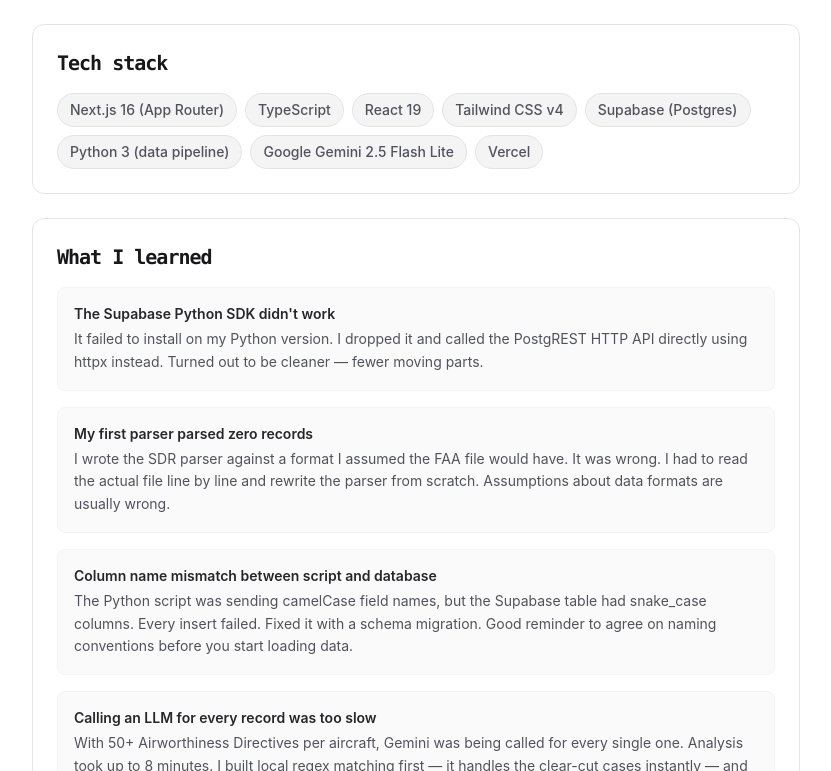
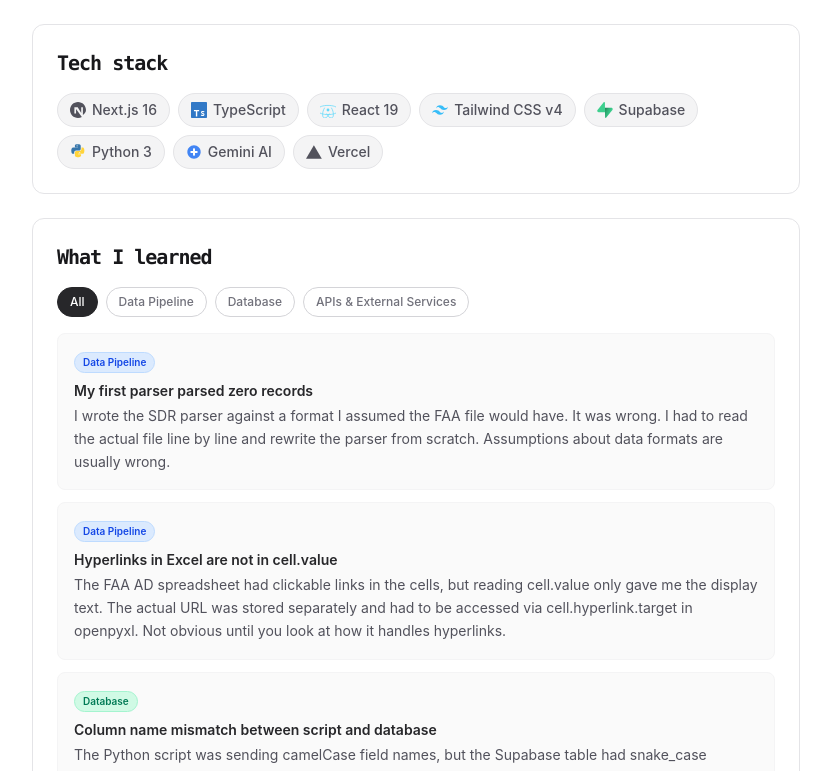
Before and after one commit to sabbasov/sabbasov.com, a Next.js app: page /aeroguard in a window 1280 px wide. Shown: the part 1249-2020 px from the top of the page, without its empty margins (224-1055 px from the left). Built offline with nearby package versions, Linux system fonts and the light colour scheme.

Commit message:
Update app/aeroguard/page.tsx with new content on 2026-02-28.

```diff
--- a/app/aeroguard/page.tsx
+++ b/app/aeroguard/page.tsx
@@ -1,56 +1,169 @@
 'use client';
 
-import { motion } from 'framer-motion';
+import { motion, AnimatePresence } from 'framer-motion';
 import Link from 'next/link';
 import { Github } from 'lucide-react';
+import { useState } from 'react';
 import Header from '../components/header';
 import Footer from '../components/footer';
 import Contact from '../components/contact';
 import ScrollToTop from '../components/scroll-to-top';
 
 const techStack = [
-  'Next.js 16 (App Router)',
-  'TypeScript',
-  'React 19',
-  'Tailwind CSS v4',
-  'Supabase (Postgres)',
-  'Python 3 (data pipeline)',
-  'Google Gemini 2.5 Flash Lite',
-  'Vercel',
+  {
+    name: 'Next.js 16',
+    logo: (
+      <svg viewBox="0 0 128 128" className="w-4 h-4 shrink-0" fill="currentColor">
+        <path d="M64 0C28.7 0 0 28.7 0 64s28.7 64 64 64c11.2 0 21.7-2.9 30.8-7.9L48.4 55.3v36.6H35.1V41.7h26.6l28.1 45.6V41.7h13.3v61.9C116.8 94.4 128 80.5 128 64c0-35.3-28.7-64-64-64z" />
+      </svg>
+    ),
+  },
+  {
+    name: 'TypeScript',
+    logo: (
+      <svg viewBox="0 0 128 128" className="w-4 h-4 shrink-0">
+        <rect width="128" height="128" rx="6" fill="#3178C6" />
+        <path fill="#fff" d="M23.5 63.4V73h15.3v43.8h11.3V73H65v-9.6H23.5zm76.5 9.8c-2.1-1.1-4.5-1.6-7.1-1.6-3.9 0-6.9 1-9.1 3.1-2.2 2-3.3 4.8-3.3 8.2 0 2.3.5 4.2 1.4 5.7.9 1.5 2.2 2.7 3.8 3.7 1.6 1 4 2 7.2 3.1 2.4.8 4 1.5 5 2.2 1 .7 1.5 1.6 1.5 2.7 0 1.2-.5 2.1-1.4 2.8-.9.6-2.3.9-4 .9-1.8 0-3.5-.4-5.2-1.2-1.7-.8-3.2-1.9-4.5-3.3l-6.2 7.2c1.8 2 4 3.5 6.6 4.5 2.6 1 5.6 1.5 8.9 1.5 4.3 0 7.7-1.1 10.2-3.3 2.6-2.2 3.8-5.1 3.8-8.8 0-2.4-.5-4.4-1.5-5.9-1-1.6-2.4-2.9-4.1-3.9-1.7-1-4.2-2.1-7.3-3.2-2.2-.8-3.7-1.5-4.5-2.1-.8-.6-1.2-1.4-1.2-2.4 0-1 .4-1.8 1.2-2.4.8-.6 2-.9 3.5-.9 1.6 0 3.1.3 4.5 1 1.4.7 2.7 1.6 3.8 2.8l6-6.9c-1.5-1.7-3.4-3-5.6-4z" />
+      </svg>
+    ),
+  },
+  {
+    name: 'React 19',
+    logo: (
+      <svg viewBox="0 0 128 128" className="w-4 h-4 shrink-0" fill="#61DAFB">
+        <circle cx="64" cy="64" r="11.4" />
+        <path fill="none" stroke="#61DAFB" strokeWidth="6" d="M64 27.3c20.7 0 39.4 3 53 7.8 16.3 5.8 26 14.3 26 28.9s-9.7 23.1-26 28.9c-13.6 4.8-32.3 7.8-53 7.8s-39.4-3-53-7.8C-5.3 87.1-15 78.6-15 64s9.7-23.1 26-28.9c13.6-4.8 32.3-7.8 53-7.8z" />
+        <path fill="none" stroke="#61DAFB" strokeWidth="6" d="M90.9 45.7c10.4 17.9 16.3 36.3 16.3 54.3 0 17.1-5.4 27.8-17.2 27.8-13.2 0-26.6-13.2-37-35.8" />
+        <path fill="none" stroke="#61DAFB" strokeWidth="6" d="M37.1 45.7C26.7 63.6 20.8 82 20.8 100c0 17.1 5.4 27.8 17.2 27.8 13.2 0 26.6-13.2 37-35.8" />
+      </svg>
+    ),
+  },
+  {
+    name: 'Tailwind CSS v4',
+    logo: (
+      <svg viewBox="0 0 128 128" className="w-4 h-4 shrink-0">
+        <path fill="#38BDF8" d="M64.004 25.602c-17.067 0-27.734 8.53-32 25.597 6.398-8.531 13.867-11.73 22.398-9.597 4.871 1.214 8.352 4.746 12.207 8.66C72.883 56.629 80.145 64 96.004 64c17.066 0 27.733-8.531 32-25.602-6.399 8.536-13.867 11.735-22.399 9.602-4.87-1.215-8.347-4.746-12.207-8.66-6.27-6.367-13.53-13.738-29.394-13.738zM32.004 64c-17.066 0-27.733 8.531-32 25.602C6.402 81.066 13.87 77.867 22.402 80c4.871 1.215 8.352 4.746 12.207 8.66 6.274 6.367 13.536 13.738 29.395 13.738 17.066 0 27.734-8.53 32-25.597-6.399 8.531-13.867 11.73-22.399 9.597-4.87-1.214-8.347-4.746-12.207-8.66C55.128 71.371 47.868 64 32.004 64z" />
+      </svg>
+    ),
+  },
+  {
+    name: 'Supabase',
+    logo: (
+      <svg viewBox="0 0 109 113" className="w-4 h-4 shrink-0" fill="none">
+        <path d="M63.708 110.284c-2.86 3.601-8.658 1.628-8.727-2.97l-1.007-67.251h45.22c8.19 0 12.758 9.46 7.665 15.874l-43.151 54.347z" fill="url(#supabase-a)" />
+        <path d="M63.708 110.284c-2.86 3.601-8.658 1.628-8.727-2.97l-1.007-67.251h45.22c8.19 0 12.758 9.46 7.665 15.874l-43.151 54.347z" fill="url(#supabase-b)" fillOpacity=".2" />
+        <path d="M45.317 2.071C48.177-1.53 53.976.443 54.044 5.041l.427 67.251H9.252c-8.19 0-12.758-9.46-7.665-15.875L45.317 2.071z" fill="#3ECF8E" />
+        <defs>
+          <linearGradient id="supabase-a" x1="53.974" y1="54.974" x2="94.163" y2="71.829" gradientUnits="userSpaceOnUse">
+            <stop stopColor="#249361" />
+            <stop offset="1" stopColor="#3ECF8E" />
+          </linearGradient>
+          <linearGradient id="supabase-b" x1="36.156" y1="30.578" x2="54.484" y2="65.081" gradientUnits="userSpaceOnUse">
+            <stop />
+            <stop offset="1" stopOpacity="0" />
+          </linearGradient>
+        </defs>
+      </svg>
+    ),
+  },
+  {
+    name: 'Python 3',
+    logo: (
+      <svg viewBox="0 0 128 128" className="w-4 h-4 shrink-0">
+        <path fill="#3776AB" d="M63.391 1.988c-4.222.02-8.252.379-11.8 1.007-10.45 1.846-12.346 5.71-12.346 12.837v9.411h24.693v3.137H27.209c-7.176 0-13.46 4.313-15.426 12.521-2.268 9.405-2.368 15.275 0 25.096 1.755 7.311 5.947 12.519 13.124 12.519h8.491V67.234c0-8.151 7.051-15.34 15.426-15.34h24.665c6.866 0 12.346-5.654 12.346-12.548V15.833c0-6.693-5.646-11.72-12.346-12.837-4.244-.706-8.645-1.027-12.904-1.008zm-6.7 7.621c2.55 0 4.634 2.117 4.634 4.721 0 2.593-2.083 4.69-4.634 4.69-2.56 0-4.633-2.097-4.633-4.69-.001-2.604 2.073-4.721 4.633-4.721z" />
+        <path fill="#FFD43B" d="M91.682 28.38v10.966c0 8.5-7.208 15.655-15.426 15.655H51.591c-6.756 0-12.346 5.783-12.346 12.549v23.515c0 6.691 5.818 10.628 12.346 12.547 7.816 2.297 15.312 2.713 24.665 0 6.216-1.801 12.346-5.423 12.346-12.547v-9.412H63.938v-3.138h37.012c7.176 0 9.852-5.005 12.348-12.519 2.578-7.735 2.467-15.174 0-25.096-1.774-7.145-5.161-12.521-12.348-12.521h-9.268zm-13.818 35.816c2.561 0 4.634 2.097 4.634 4.692 0 2.602-2.074 4.719-4.634 4.719-2.55 0-4.633-2.117-4.633-4.719 0-2.595 2.083-4.692 4.633-4.692z" />
+      </svg>
+    ),
+  },
+  {
+    name: 'Gemini AI',
+    logo: (
+      <svg viewBox="0 0 24 24" className="w-4 h-4 shrink-0" fill="none">
+        <path d="M12 2C6.477 2 2 6.477 2 12s4.477 10 10 10 10-4.477 10-10S17.523 2 12 2z" fill="#4285F4" />
+        <path d="M12 6.5c-.828 0-1.5.672-1.5 1.5v8c0 .828.672 1.5 1.5 1.5s1.5-.672 1.5-1.5V8c0-.828-.672-1.5-1.5-1.5z" fill="white" />
+        <path d="M6.5 12c0-.828.672-1.5 1.5-1.5h8c.828 0 1.5.672 1.5 1.5s-.672 1.5-1.5 1.5H8c-.828 0-1.5-.672-1.5-1.5z" fill="white" />
+      </svg>
+    ),
+  },
+  {
+    name: 'Vercel',
+    logo: (
+      <svg viewBox="0 0 76 65" className="w-4 h-4 shrink-0" fill="currentColor">
+        <path d="M37.5274 0L75.0548 65H0L37.5274 0Z" />
+      </svg>
+    ),
+  },
 ];
 
-const lessons = [
-  {
-    title: 'The Supabase Python SDK didn\'t work',
-    body: 'It failed to install on my Python version. I dropped it and called the PostgREST HTTP API directly using httpx instead. Turned out to be cleaner — fewer moving parts.',
-  },
+type Category = 'All' | 'Data Pipeline' | 'APIs & External Services' | 'Database';
+
+const lessons: { title: string; body: string; category: Exclude<Category, 'All'> }[] = [
   {
     title: 'My first parser parsed zero records',
     body: 'I wrote the SDR parser against a format I assumed the FAA file would have. It was wrong. I had to read the actual file line by line and rewrite the parser from scratch. Assumptions about data formats are usually wrong.',
+    category: 'Data Pipeline',
+  },
+  {
+    title: 'Hyperlinks in Excel are not in cell.value',
+    body: 'The FAA AD spreadsheet had clickable links in the cells, but reading cell.value only gave me the display text. The actual URL was stored separately and had to be accessed via cell.hyperlink.target in openpyxl. Not obvious until you look at how it handles hyperlinks.',
+    category: 'Data Pipeline',
   },
   {
     title: 'Column name mismatch between script and database',
     body: 'The Python script was sending camelCase field names, but the Supabase table had snake_case columns. Every insert failed. Fixed it with a schema migration. Good reminder to agree on naming conventions before you start loading data.',
+    category: 'Database',
+  },
+  {
+    title: 'Anon keys and service-role keys do different things',
+    body: 'My API routes were using the public anon key, which has Row Level Security restrictions. They were silently failing. Fixed it by creating a separate Supabase admin client with the service-role key for server-side calls only.',
+    category: 'Database',
+  },
+  {
+    title: 'The Supabase Python SDK did not work',
+    body: 'It failed to install on my Python version. I dropped it and called the PostgREST HTTP API directly using httpx instead. Turned out to be cleaner — fewer moving parts.',
+    category: 'APIs & External Services',
   },
   {
     title: 'Calling an LLM for every record was too slow',
     body: 'With 50+ Airworthiness Directives per aircraft, Gemini was being called for every single one. Analysis took up to 8 minutes. I built local regex matching first — it handles the clear-cut cases instantly — and only falls back to Gemini when confidence is below 80%. Brought it down to a few seconds.',
+    category: 'APIs & External Services',
   },
   {
     title: 'The Gemini model I used got deprecated',
     body: 'I had built around gemini-2.0-flash and it stopped working mid-project. Had to switch models. Always check model availability before building a hard dependency on a specific version.',
-  },
-  {
-    title: 'Hyperlinks in Excel aren\'t in cell.value',
-    body: 'The FAA AD spreadsheet had clickable links in the cells, but reading cell.value only gave me the display text. The actual URL was stored separately and had to be accessed via cell.hyperlink.target in openpyxl. Not obvious until you look at how it handles hyperlinks.',
-  },
-  {
-    title: 'Anon keys and service-role keys do different things',
-    body: 'My API routes were using the public anon key, which has Row Level Security restrictions. They were silently failing. Fixed it by creating a separate Supabase admin client with the service-role key for server-side calls only.',
+    category: 'APIs & External Services',
   },
 ];
 
+const categories: Category[] = ['All', 'Data Pipeline', 'Database', 'APIs & External Services'];
+
+const categoryColors: Record<Exclude<Category, 'All'>, string> = {
+  'Data Pipeline': 'bg-blue-100 dark:bg-blue-900/30 text-blue-700 dark:text-blue-300 border-blue-200 dark:border-blue-700/50',
+  'Database': 'bg-emerald-100 dark:bg-emerald-900/30 text-emerald-700 dark:text-emerald-300 border-emerald-200 dark:border-emerald-700/50',
+  'APIs & External Services': 'bg-violet-100 dark:bg-violet-900/30 text-violet-700 dark:text-violet-300 border-violet-200 dark:border-violet-700/50',
+};
+
 const AeroGuardPage = () => {
+  const [activeCategories, setActiveCategories] = useState<Category[]>(['All']);
+
+  const toggleCategory = (cat: Category) => {
+    if (cat === 'All') {
+      setActiveCategories(['All']);
+      return;
+    }
+    const withoutAll = activeCategories.filter((c) => c !== 'All');
+    if (withoutAll.includes(cat)) {
+      const next = withoutAll.filter((c) => c !== cat);
+      setActiveCategories(next.length === 0 ? ['All'] : next);
+    } else {
+      setActiveCategories([...withoutAll, cat]);
+    }
+  };
+
+  const visibleLessons = activeCategories.includes('All')
+    ? lessons
+    : lessons.filter((l) => activeCategories.includes(l.category));
+
   return (
     <div className="min-h-screen bg-white dark:bg-zinc-950">
       <Header />
@@ -114,7 +227,7 @@
                 It also cross-references applicable Airworthiness Directives for the aircraft. ADs are FAA-mandated safety inspections or fixes — if one applies to your serial number, you need to comply with it. AeroGuard checks whether the specific serial number is actually affected, not just the model in general.
               </p>
               <p>
-                Based on applicable ADs, failed-part findings, and excess wear reports, the tool gives a risk score from 0 to 100. It's meant to give you a quick sense of an aircraft's maintenance picture before you dig deeper.
+                Based on applicable ADs, failed-part findings, and excess wear reports, the tool gives a risk score from 0 to 100. It is meant to give you a quick sense of an aircraft's maintenance picture before you dig deeper.
               </p>
             </div>
           </motion.div>
@@ -128,13 +241,13 @@
             <h2 className="text-xl font-bold text-zinc-900 dark:text-white font-mono tracking-tighter">The data pipeline</h2>
             <div className="mt-4 space-y-4 text-zinc-600 dark:text-zinc-400 leading-relaxed">
               <p>
-                The raw FAA data doesn't come in a developer-friendly format. I downloaded SDR files and AD spreadsheets directly from FAA sources, then wrote Python scripts to parse and load them into a Supabase (Postgres) database. The main tools were httpx, openpyxl, and pymupdf — for HTTP requests, reading Excel files, and parsing PDFs.
+                The raw FAA data does not come in a developer-friendly format. I downloaded SDR files and AD spreadsheets directly from FAA sources, then wrote Python scripts to parse and load them into a Supabase (Postgres) database. The main tools were httpx, openpyxl, and pymupdf — for HTTP requests, reading Excel files, and parsing PDFs.
               </p>
               <p>
                 One thing that took time was extracting hyperlinks from the AD spreadsheet. The cell values were just display text — the actual FAA document URLs were stored separately as embedded hyperlinks and had to be pulled using cell.hyperlink.target in openpyxl.
               </p>
               <p>
-                AD applicability — figuring out whether a specific serial number is actually affected — is done with local regex and heuristic pattern matching first. I built six matching strategies covering explicit serial number ranges, fleet-wide applicability, exclusion clauses, and complex hyphenated ranges. If confidence falls below 80%, the analysis falls back to Gemini 2.5 Flash Lite. This keeps it fast for clear-cut cases while still handling ambiguous ones. All scripts are idempotent, so they're safe to re-run without creating duplicate records.
+                AD applicability — figuring out whether a specific serial number is actually affected — is done with local regex and heuristic pattern matching first. I built six matching strategies covering explicit serial number ranges, fleet-wide applicability, exclusion clauses, and complex hyphenated ranges. If confidence falls below 80%, the analysis falls back to Gemini 2.5 Flash Lite. This keeps it fast for clear-cut cases while still handling ambiguous ones. All scripts are idempotent, so they are safe to re-run without creating duplicate records.
               </p>
             </div>
           </motion.div>
@@ -149,10 +262,11 @@
             <div className="mt-4 flex flex-wrap gap-2">
               {techStack.map((tech) => (
                 <span
-                  key={tech}
-                  className="text-sm font-medium bg-zinc-100 dark:bg-zinc-800 text-zinc-600 dark:text-zinc-300 px-3 py-1.5 rounded-full border border-zinc-200 dark:border-zinc-700"
+                  key={tech.name}
+                  className="inline-flex items-center gap-1.5 text-sm font-medium bg-zinc-100 dark:bg-zinc-800 text-zinc-600 dark:text-zinc-300 px-3 py-1.5 rounded-full border border-zinc-200 dark:border-zinc-700"
                 >
-                  {tech}
+                  {tech.logo}
+                  {tech.name}
                 </span>
               ))}
             </div>
@@ -165,16 +279,45 @@
             className="mt-6 bg-white dark:bg-zinc-900/50 p-6 rounded-xl border border-zinc-200 dark:border-zinc-800"
           >
             <h2 className="text-xl font-bold text-zinc-900 dark:text-white font-mono tracking-tighter">What I learned</h2>
-            <div className="mt-4 space-y-4">
-              {lessons.map((lesson, index) => (
-                <div
-                  key={index}
-                  className="p-4 rounded-lg bg-zinc-50 dark:bg-zinc-800/50 border border-zinc-100 dark:border-zinc-700/50"
-                >
-                  <p className="text-sm font-semibold text-zinc-800 dark:text-zinc-200">{lesson.title}</p>
-                  <p className="mt-1 text-sm text-zinc-600 dark:text-zinc-400 leading-relaxed">{lesson.body}</p>
-                </div>
-              ))}
+            <div className="mt-4 flex flex-wrap gap-2">
+              {categories.map((cat) => {
+                const isActive = activeCategories.includes(cat);
+                return (
+                  <button
+                    key={cat}
+                    onClick={() => toggleCategory(cat)}
+                    className={`text-xs font-medium px-3 py-1.5 rounded-full border transition-colors duration-200 ${
+                      isActive
+                        ? 'bg-zinc-800 dark:bg-white text-white dark:text-zinc-900 border-zinc-800 dark:border-white'
+                        : 'bg-transparent text-zinc-500 dark:text-zinc-400 border-zinc-300 dark:border-zinc-600 hover:border-zinc-500 dark:hover:border-zinc-400'
+                    }`}
+                  >
+                    {cat}
+                  </button>
+                );
+              })}
+            </div>
+            <div className="mt-4 space-y-3">
+              <AnimatePresence initial={false}>
+                {visibleLessons.map((lesson) => (
+                  <motion.div
+                    key={lesson.title}
+                    initial={{ opacity: 0, y: 6 }}
+                    animate={{ opacity: 1, y: 0 }}
+                    exit={{ opacity: 0, y: -6 }}
+                    transition={{ duration: 0.2 }}
+                    className="p-4 rounded-lg bg-zinc-50 dark:bg-zinc-800/50 border border-zinc-100 dark:border-zinc-700/50"
+                  >
+                    <div className="flex items-start gap-2">
+                      <span className={`mt-0.5 text-[10px] font-semibold px-2 py-0.5 rounded-full border shrink-0 ${categoryColors[lesson.category]}`}>
+                        {lesson.category}
+                      </span>
+                    </div>
+                    <p className="mt-2 text-sm font-semibold text-zinc-800 dark:text-zinc-200">{lesson.title}</p>
+                    <p className="mt-1 text-sm text-zinc-600 dark:text-zinc-400 leading-relaxed">{lesson.body}</p>
+                  </motion.div>
+                ))}
+              </AnimatePresence>
             </div>
           </motion.div>
         </div>
```
